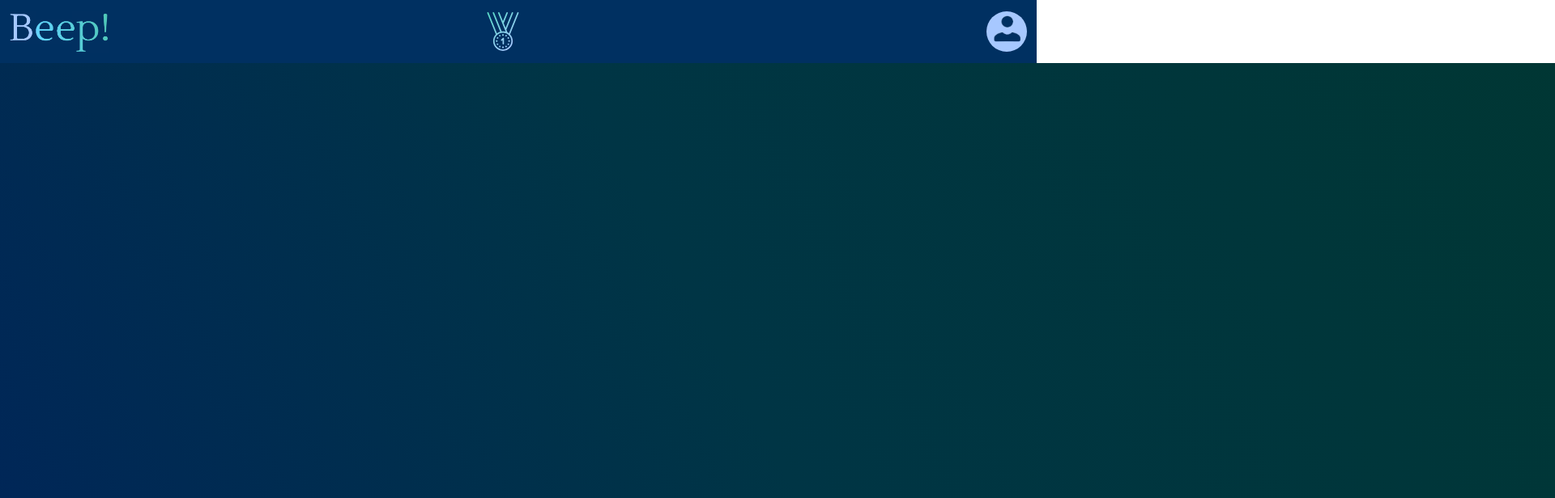
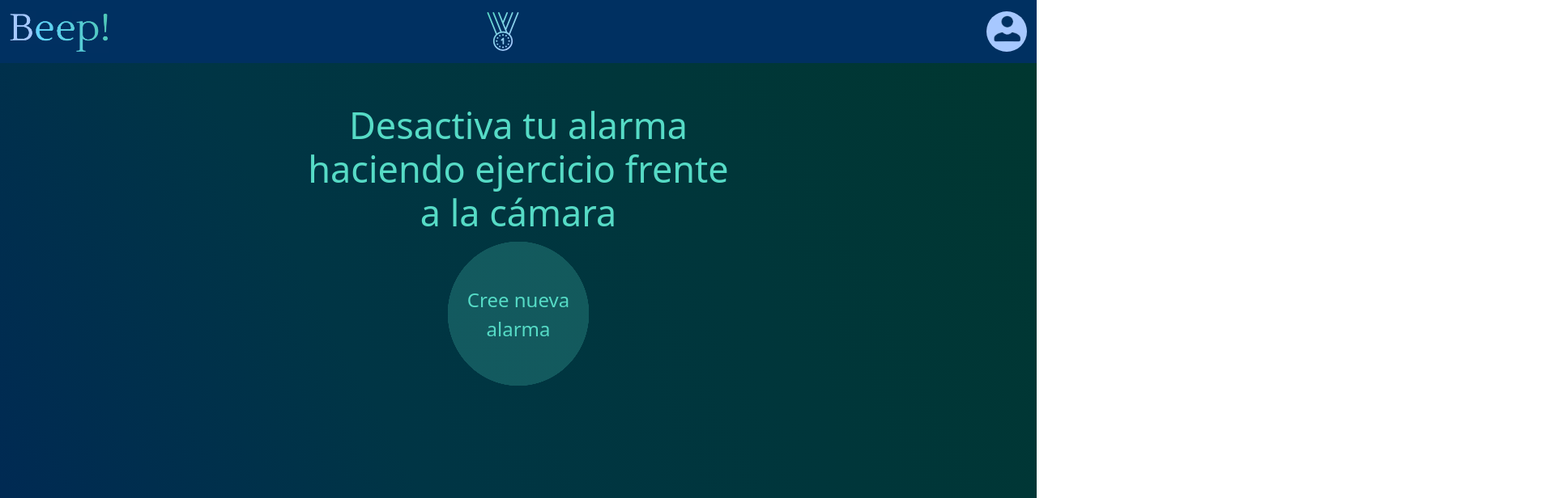
Before and after one commit to Mateo-Olaya/ux-webapp, an Angular app: page / in a window 1280 px wide. Shown: the top 616 px of the page at 81% size, 1920 px wide, since content can reach past the window. Built offline with nearby package versions, Linux system fonts and the light colour scheme.

Commit message:
Se aniaden primeros elementos de la pagina Home

```diff
--- a/src/app/home/home.component.css
+++ b/src/app/home/home.component.css
@@ -1,9 +1,40 @@
 .home_background {
-  width: 2200px;
+  width: 100%;
   height: 1500px;
   background-image: linear-gradient(242deg,#003730, #003545, #001F61);
 }
 
+h1 {
+  padding-top: 50px;
+  font-size: 45px;
+  color: #56dbc6;
+  text-align: center;
+}
+
+p {
+  padding-top: 55px;
+  font-size: 24px;
+  color: #56dbc6;
+  text-align: center;
+}
+
+.container-create-alarm {
+  height: 180px;
+  width: 200px;
+}
+
+.create-alarm-button {
+  background: radial-gradient(
+    ellipse at center,
+    rgba(86, 219, 199, 0.22) 0%,
+    rgba(86, 219, 199, 0.22) 70%,
+    rgba(86, 219, 198, 0) 70.3%
+  );
+  height: 100%;
+  width: 100%;
+  position: relative;
+  margin: 0;
+}
 
 /* :host {
   display: contents;
--- a/src/app/home/home.component.html
+++ b/src/app/home/home.component.html
@@ -2,7 +2,32 @@
   <link rel="stylesheet" href="home.component.css">
 </head>
 <body>
-  <div class="home_background"></div>
+  <div class="home_background">
+    <div class="container">
+      <div class="row">
+        <div class="col">
+        </div>
+        <div class="col-md-6">
+          <h1>Desactiva tu alarma haciendo ejercicio frente a la cámara</h1>
+        </div>
+        <div class="col">
+        </div>
+      </div>
+
+      <div class="row">
+        <div class="col">
+        </div>
+        <div class="col-md-6" class="container-create-alarm">
+          <blockquote class="create-alarm-button">
+            <p>Cree nueva alarma</p>
+          </blockquote>
+        </div>
+        <div class="col">
+        </div>
+      </div>
+
+    </div>
+  </div>
 
 
 
```
